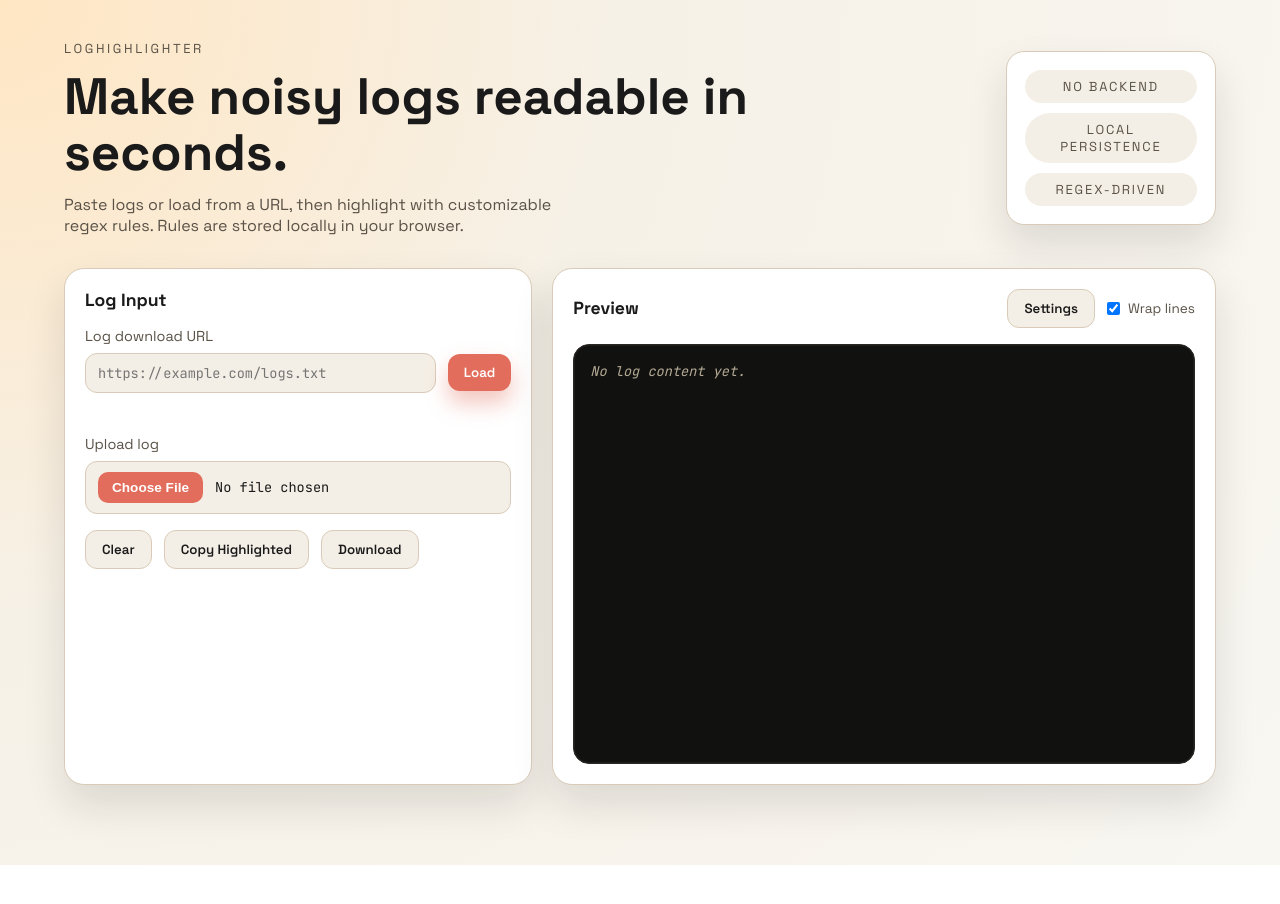
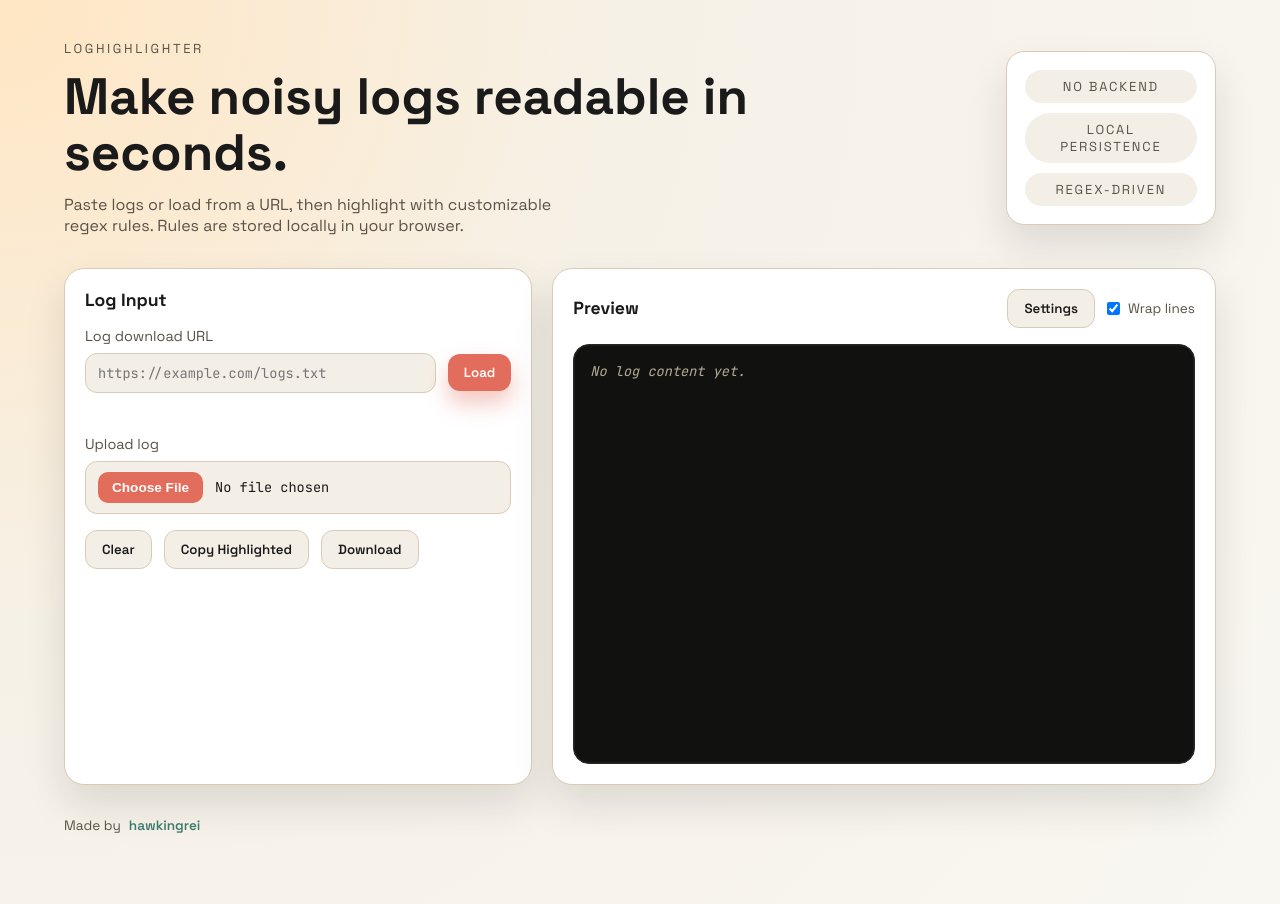
Before and after one commit to hawkingrei/loghighlighter, a Next.js app: page / in a window 1280 px wide. Shown: the top 904 px of the page. Before the commit the page ends 865 px from the top, so only its background shows below. Built offline with nearby package versions, Linux system fonts and the light colour scheme.

Commit message:
update AGENTS.md and page footer
Signed-off-by: Weizhen Wang <wangweizhen@pingcap.com>

```diff
--- a/app/globals.css
+++ b/app/globals.css
@@ -89,6 +89,25 @@ h2 {
   display: grid;
   grid-template-columns: repeat(12, 1fr);
   gap: 20px;
+}
+
+.footer {
+  margin-top: 32px;
+  display: flex;
+  gap: 8px;
+  align-items: center;
+  font-size: 0.85rem;
+  color: var(--muted);
+}
+
+.footer a {
+  color: var(--accent-2);
+  font-weight: 600;
+  text-decoration: none;
+}
+
+.footer a:hover {
+  text-decoration: underline;
 }
 
 .panel {
--- a/app/page.js
+++ b/app/page.js
@@ -428,6 +428,12 @@ export default function Home() {
           />
         </section>
       </main>
+      <footer className="footer">
+        <span>Made by</span>
+        <a href="https://github.com/hawkingrei" target="_blank" rel="noreferrer">
+          hawkingrei
+        </a>
+      </footer>
       {showSettings && (
         <div className="settings-overlay" role="dialog" aria-modal="true">
           <div className="panel settings-panel">
```
Also changed, not shown: 1 other file (tests, documents, lock files or other folders).
